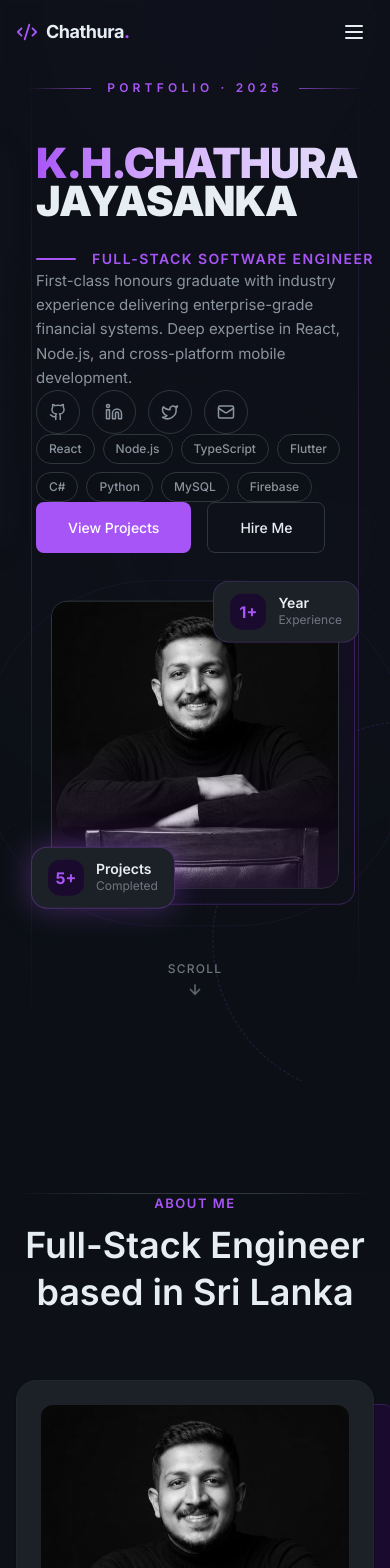
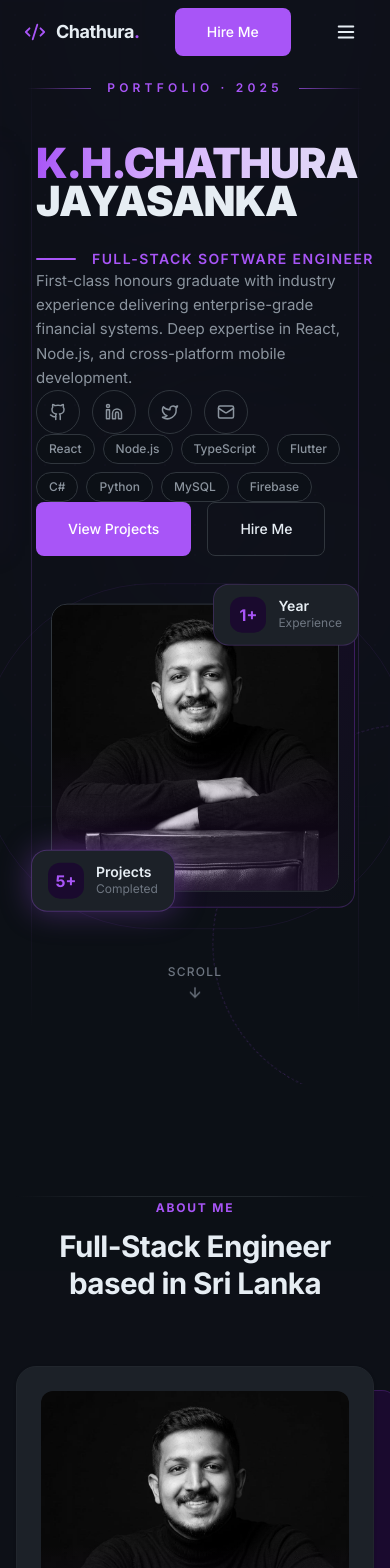
Before and after one commit to Chathura30/Portfolio, a React (Vite) app: page / in a window 390 px wide. Shown: the top 1568 px of the page. Built offline with nearby package versions, Linux system fonts and the light colour scheme.

Commit message:
Change nav bar

```diff
--- a/src/components/Navbar.tsx
+++ b/src/components/Navbar.tsx
@@ -2,10 +2,10 @@ import { useState, useEffect } from 'react'
 import { Menu, X, Code2 } from 'lucide-react'
 
 const navLinks = [
-  { name: 'About', href: '#about' },
-  { name: 'Skills', href: '#skills' },
+  { name: 'About',      href: '#about' },
+  { name: 'Skills',     href: '#skills' },
   { name: 'Experience', href: '#experience' },
-  { name: 'Projects', href: '#projects' },
+  { name: 'Projects',   href: '#projects' },
 ]
 
 export default function Navbar() {
@@ -22,52 +22,55 @@ export default function Navbar() {
     <nav className={`fixed top-0 left-0 right-0 z-50 transition-all duration-300 ${
       isScrolled ? 'bg-bg-main/95 backdrop-blur-sm border-b border-border-light' : 'bg-transparent'
     }`}>
-      <div className="max-w-6xl mx-auto px-4 sm:px-6">
+      <div className="max-w-6xl mx-auto px-6">
         <div className="flex items-center justify-between h-16">
+
           {/* Logo */}
-          <a href="#home" className="flex items-center gap-2">
+          <a href="#home" className="flex items-center gap-2.5">
             <Code2 className="text-accent" size={22} />
-            <span className="text-text-primary font-bold text-lg tracking-tight">Chathura<span className="text-accent">.</span></span>
+            <span className="text-text-primary font-bold text-lg tracking-tight">
+              Chathura<span className="text-accent">.</span>
+            </span>
           </a>
 
-          {/* Desktop Navigation */}
+          {/* Desktop nav links */}
           <div className="hidden md:flex items-center gap-8">
             {navLinks.map((link) => (
               <a key={link.name} href={link.href}
-                className="text-sm text-text-secondary hover:text-text-primary transition-colors">
+                className="text-sm font-medium text-text-secondary hover:text-text-primary transition-colors duration-200">
                 {link.name}
               </a>
             ))}
           </div>
 
-          {/* CTA */}
-          <div className="hidden md:flex">
-            <a href="#contact" className="btn-primary py-2.5 px-5 text-sm">
-              Hire Me
-            </a>
-          </div>
+          {/* Hire Me CTA */}
+          <a href="#contact" className="hidden md:flex btn-primary py-2.5 px-6 text-sm font-semibold">
+            Hire Me
+          </a>
 
           {/* Mobile toggle */}
-          <button onClick={() => setIsMobileMenuOpen(!isMobileMenuOpen)}
-            className="md:hidden w-10 h-10 flex items-center justify-center text-text-primary">
-            {isMobileMenuOpen ? <X size={24} /> : <Menu size={24} />}
+          <button
+            onClick={() => setIsMobileMenuOpen(!isMobileMenuOpen)}
+            className="md:hidden w-10 h-10 flex items-center justify-center text-text-primary rounded-lg hover:bg-white/5 transition-colors"
+          >
+            {isMobileMenuOpen ? <X size={22} /> : <Menu size={22} />}
           </button>
         </div>
       </div>
 
-      {/* Mobile Menu */}
-      <div className={`md:hidden overflow-hidden transition-all duration-300 ${isMobileMenuOpen ? 'max-h-80' : 'max-h-0'}`}>
+      {/* Mobile menu */}
+      <div className={`md:hidden overflow-hidden transition-all duration-300 ${isMobileMenuOpen ? 'max-h-96' : 'max-h-0'}`}>
         <div className="bg-bg-main border-t border-border-light px-4 py-4 space-y-1">
           {navLinks.map((link) => (
             <a key={link.name} href={link.href}
               onClick={() => setIsMobileMenuOpen(false)}
-              className="block py-3 px-4 rounded-lg text-text-secondary hover:text-text-primary hover:bg-bg-cream transition-colors">
+              className="flex items-center py-3 px-4 rounded-xl text-sm font-medium text-text-secondary hover:text-text-primary hover:bg-white/5 transition-all">
               {link.name}
             </a>
           ))}
-          <div className="pt-4">
+          <div className="pt-3">
             <a href="#contact" onClick={() => setIsMobileMenuOpen(false)}
-              className="btn-primary w-full justify-center">
+              className="btn-primary w-full justify-center text-sm font-semibold">
               Hire Me
             </a>
           </div>
--- a/src/index.css
+++ b/src/index.css
@@ -98,7 +98,7 @@ body {
   100% { top: 100vh; opacity: 0; }
 }
 
-/* ── Scroll-reveal system ───────────────────────────────────────────────────── */
+/* ── Scroll-reveal system─── */
 .reveal {
   opacity: 0;
   transform: translateY(36px);
@@ -180,6 +180,13 @@ body {
   0%   { background-position: -200% center; }
   100% { background-position: 200% center; }
 }
+@keyframes modalEnter {
+  from { opacity: 0; transform: translateY(24px) scale(0.97); }
+  to   { opacity: 1; transform: translateY(0)    scale(1);    }
+}
+.modal-enter {
+  animation: modalEnter 0.35s cubic-bezier(0.16,1,0.3,1) both;
+}
 
 .hero-label    { animation: heroFadeIn   0.6s ease-out 0.1s both; }
 .hero-text     { animation: heroFadeUp   0.8s cubic-bezier(0.16,1,0.3,1) 0.25s both; }
@@ -204,7 +211,7 @@ body {
   animation: shimmer 4s linear infinite;
 }
 
-/* ── Cards & UI components ──────────────────────────────────────────────────── */
+/* ─ Cards & UI components ─ */
 .card {
   background: var(--bg-card);
   border-radius: 20px;
@@ -319,15 +326,31 @@ body {
 }
 .btn-outline:hover { border-color: var(--accent); color: var(--accent); }
 
+/* ── Typography scale ── */
 /* Sections */
 .section-label {
-  color: var(--accent); font-size: 13px; font-weight: 600;
-  text-transform: uppercase; letter-spacing: 1.5px; margin-bottom: 8px;
+  color: var(--accent);
+  font-size: 12px;
+  font-weight: 700;
+  text-transform: uppercase;
+  letter-spacing: 0.15em;
+  margin-bottom: 10px;
+  display: block;
 }
 .section-title {
-  font-size: 2.25rem; font-weight: 600;
-  color: var(--text-primary); line-height: 1.3;
+  font-size: clamp(1.85rem, 3.5vw, 2.6rem);
+  font-weight: 700;
+  color: var(--text-primary);
+  line-height: 1.25;
+  letter-spacing: -0.02em;
 }
+
+/* Body text */
+body { line-height: 1.7; font-size: 15px; }
+p { line-height: 1.75; }
+
+/* Heading defaults */
+h1, h2, h3, h4 { letter-spacing: -0.02em; }
 
 .glass-card {
   background: rgba(28,33,40,0.7);
@@ -355,5 +378,10 @@ a:focus-visible, button:focus-visible { outline: 2px solid var(--accent); outlin
   height: 1px;
   background: linear-gradient(90deg, transparent, var(--border-color) 30%, var(--border-color) 70%, transparent);
   margin: 0 auto;
-  max-width: 800px;
+  max-width: 700px;
+  opacity: 0.6;
 }
+
+/* ── Consistent section spacing ── */
+section { padding-top: 6rem; padding-bottom: 6rem; }
+@media (min-width: 768px) { section { padding-top: 8rem; padding-bottom: 8rem; } }
```
